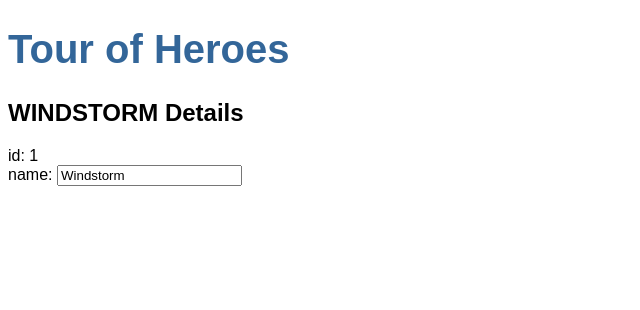
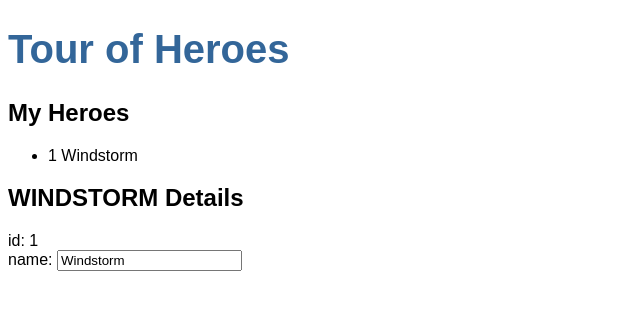
Before and after one commit to alexanderela/angular-tour-of-heroes-demo, an Angular app: page / in a window 1280 px wide. Shown: the top 310 px of the page, without its empty margins (0-640 px from the left). Built offline with nearby package versions, Linux system fonts and the light colour scheme.

Commit message:
Add mock heroes, stopping point

```diff
--- a/src/app/heroes/heroes.component.html
+++ b/src/app/heroes/heroes.component.html
@@ -1,3 +1,11 @@
+<h2>My Heroes</h2>
+<ul class="heroes">
+	<li>
+		<span class="badge">{{hero.id}}</span> {{hero.name}}
+	</li>
+</ul>
+
+
 <h2>{{hero.name | uppercase}} Details</h2>
 <div><span>id: </span>{{hero.id}}</div>
 <div>
--- a/src/app/heroes/heroes.component.ts
+++ b/src/app/heroes/heroes.component.ts
@@ -1,5 +1,6 @@
 import { Component, OnInit } from '@angular/core';
 import { Hero } from '../hero';
+import { HEROES } from '../mock-heroes';
 
 @Component({
   selector: 'app-heroes',
@@ -7,6 +8,8 @@ import { Hero } from '../hero';
   styleUrls: ['./heroes.component.css']
 })
 export class HeroesComponent implements OnInit {
+	heroes = HEROES;
+
   hero: Hero = {
   	id: 1,
   	name: 'Windstorm'
```
